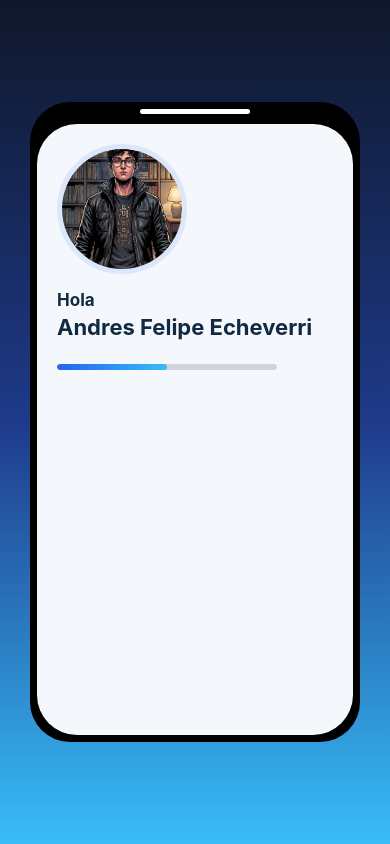
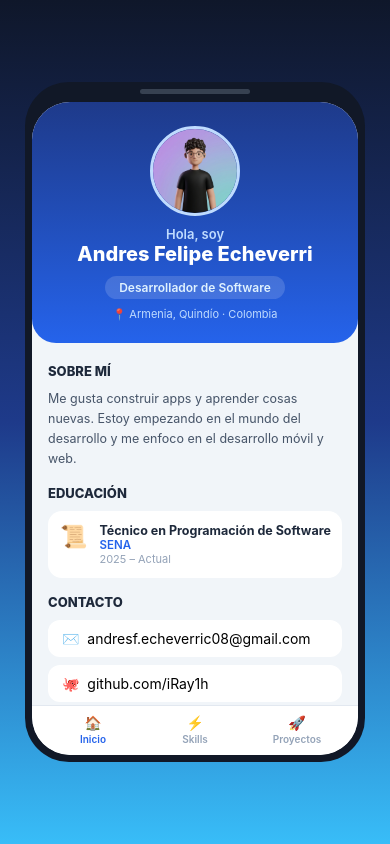
Before and after one commit to erozog125/portfolio-react-native, a React Native app: screen / in a window 390 px wide. Built offline with nearby package versions, Linux system fonts and the light colour scheme.

Commit message:
feat: portfolio completo

```diff
--- a/App.js
+++ b/App.js
@@ -1,33 +1,170 @@
 import { StatusBar } from 'expo-status-bar';
 import { StyleSheet, Text, View, Image, ScrollView, Pressable } from 'react-native';
 import { LinearGradient } from 'expo-linear-gradient';
+import { useState } from 'react';
 
 export default function App() {
+  const [tab, setTab] = useState('inicio');
+
   return (
-    <LinearGradient
-      colors={['#0f172a', '#1e3a8a', '#38bdf8']}
-      style={styles.appBackground}
-    >
+    <LinearGradient colors={['#0f172a', '#1e3a8a', '#38bdf8']} style={styles.appBackground}>
+      <StatusBar style="light" />
       <View style={styles.phone}>
         <View style={styles.notch} />
         <View style={styles.screen}>
           <ScrollView contentContainerStyle={styles.content} showsVerticalScrollIndicator={false}>
 
-              <Image source={require('./assets/portfolio.jpeg')} style={styles.logo} />
-              <Text style={styles.hola}>Hola</Text>
-              <Text style={styles.name}>Andres Felipe Echeverri</Text>
-              <View style={styles.progressBarBackground}>
+            {tab === 'inicio' && (
+              <>
+                <LinearGradient colors={['#1e3a8a', '#2563eb']} style={styles.hero}>
+                  <Image source={require('./assets/yo.png')} style={styles.avatar} />
+                  <Text style={styles.hola}>Hola, soy</Text>
+                  <Text style={styles.nombre}>Andres Felipe Echeverri</Text>
+                  <View style={styles.badge}>
+                    <Text style={styles.badgeText}>Desarrollador de Software</Text>
+                  </View>
+                  <Text style={styles.ubicacion}>📍 Armenia, Quindío · Colombia</Text>
+                </LinearGradient>
 
-              <LinearGradient
-                colors={['#2563eb', '#38bdf8']}
-                style={styles.progressBarFill}
-                start={{ x: 0, y: 0 }}
-                end={{ x: 1, y: 0 }}
-              />
+                <View style={styles.section}>
+                  <Text style={styles.sectionTitle}>Sobre mí</Text>
+                  <Text style={styles.parrafo}>
+                    Me gusta construir apps y aprender cosas nuevas. Estoy empezando en el mundo del desarrollo
+                    y me enfoco en el desarrollo móvil y web.
+                  </Text>
                 </View>
 
+                <View style={styles.section}>
+                  <Text style={styles.sectionTitle}>Educación</Text>
+                  <View style={styles.eduCard}>
+                    <Text style={styles.eduIcon}>📜</Text>
+                    <View>
+                      <Text style={styles.eduTitulo}>Técnico en Programación de Software</Text>
+                      <Text style={styles.eduInst}>SENA</Text>
+                      <Text style={styles.eduPeriodo}>2025 – Actual</Text>
+                    </View>
+                  </View>
+                </View>
+
+                <View style={styles.section}>
+                  <Text style={styles.sectionTitle}>Contacto</Text>
+                  <View style={styles.contactRow}>
+                    <Text>✉️  andresf.echeverric08@gmail.com</Text>
+                  </View>
+                  <View style={styles.contactRow}>
+                    <Text>🐙  github.com/iRay1h</Text>
+                  </View>
+                </View>
+              </>
+            )}
+
+            {tab === 'skills' && (
+              <>
+                <View style={styles.tabTop}>
+                  <Text style={styles.tabTopTitle}>⚡ Skills</Text>
+                </View>
+
+                <View style={styles.section}>
+                  <Text style={styles.sectionTitle}>Lenguajes</Text>
+
+                  <Text style={styles.skillLabel}>JavaScript  90%</Text>
+                  <View style={styles.barBg}>
+                    <LinearGradient colors={['#facc15', '#f59e0b']} style={[styles.barFill, { width: '90%' }]} start={{ x: 0, y: 0 }} end={{ x: 1, y: 0 }} />
+                  </View>
+
+                  <Text style={styles.skillLabel}>Python  70%</Text>
+                  <View style={styles.barBg}>
+                    <LinearGradient colors={['#a78bfa', '#7c3aed']} style={[styles.barFill, { width: '70%' }]} start={{ x: 0, y: 0 }} end={{ x: 1, y: 0 }} />
+                  </View>
+
+                  <Text style={styles.skillLabel}>SQL  75%</Text>
+                  <View style={styles.barBg}>
+                    <LinearGradient colors={['#f87171', '#dc2626']} style={[styles.barFill, { width: '75%' }]} start={{ x: 0, y: 0 }} end={{ x: 1, y: 0 }} />
+                  </View>
+                </View>
+
+                <View style={styles.section}>
+                  <Text style={styles.sectionTitle}>Frameworks</Text>
+
+                  <Text style={styles.skillLabel}>React Native  85%</Text>
+                  <View style={styles.barBg}>
+                    <LinearGradient colors={['#38bdf8', '#0ea5e9']} style={[styles.barFill, { width: '85%' }]} start={{ x: 0, y: 0 }} end={{ x: 1, y: 0 }} />
+                  </View>
+
+                  <Text style={styles.skillLabel}>React.js  80%</Text>
+                  <View style={styles.barBg}>
+                    <LinearGradient colors={['#34d399', '#10b981']} style={[styles.barFill, { width: '80%' }]} start={{ x: 0, y: 0 }} end={{ x: 1, y: 0 }} />
+                  </View>
+
+                  <Text style={styles.skillLabel}>Node.js  65%</Text>
+                  <View style={styles.barBg}>
+                    <LinearGradient colors={['#6ee7b7', '#059669']} style={[styles.barFill, { width: '65%' }]} start={{ x: 0, y: 0 }} end={{ x: 1, y: 0 }} />
+                  </View>
+                </View>
+
+                <View style={styles.section}>
+                  <Text style={styles.sectionTitle}>Herramientas</Text>
+                  <View style={styles.chipGrid}>
+                    <View style={styles.chip}><Text>💻 VS Code</Text></View>
+                    <View style={styles.chip}><Text>🎨 Figma</Text></View>
+                    <View style={styles.chip}><Text>🔀 Git & GitHub</Text></View>
+                    <View style={styles.chip}><Text>📡 Postman</Text></View>
+                    <View style={styles.chip}><Text>📓 Notion</Text></View>
+                  </View>
+                </View>
+              </>
+            )}
+
+            {tab === 'proyectos' && (
+              <>
+                <View style={styles.tabTop}>
+                  <Text style={styles.tabTopTitle}>🚀 Proyectos</Text>
+                </View>
+
+                <View style={styles.section}>
+                  <LinearGradient colors={['#1e3a8a', '#2563eb']} style={styles.projectCard}>
+                    <Text style={styles.projectName}>App de Finanzas Personales</Text>
+                    <Text style={styles.projectDesc}>App móvil para gestión de gastos e ingresos con gráficas.</Text>
+                    <View style={styles.techBadge}>
+                      <Text style={styles.techText}>React Native</Text>
+                    </View>
+                  </LinearGradient>
+
+                  <LinearGradient colors={['#064e3b', '#059669']} style={styles.projectCard}>
+                    <Text style={styles.projectName}>Portfolio Web</Text>
+                    <Text style={styles.projectDesc}>Sitio web personal con secciones interactivas.</Text>
+                    <View style={styles.techBadge}>
+                      <Text style={styles.techText}>React.js · CSS</Text>
+                    </View>
+                  </LinearGradient>
+
+                  <LinearGradient colors={['#4c1d95', '#7c3aed']} style={styles.projectCard}>
+                    <Text style={styles.projectName}>API REST – Inventario</Text>
+                    <Text style={styles.projectDesc}>Backend para sistema de inventario con autenticación JWT.</Text>
+                    <View style={styles.techBadge}>
+                      <Text style={styles.techText}>Node.js · Express · SQL</Text>
+                    </View>
+                  </LinearGradient>
+                </View>
+              </>
+            )}
 
           </ScrollView>
+
+          <View style={styles.tabBar}>
+            <Pressable style={styles.tabItem} onPress={() => setTab('inicio')}>
+              <Text>🏠</Text>
+              <Text style={[styles.tabLabel, tab === 'inicio' && { color: '#2563eb' }]}>Inicio</Text>
+            </Pressable>
+            <Pressable style={styles.tabItem} onPress={() => setTab('skills')}>
+              <Text>⚡</Text>
+              <Text style={[styles.tabLabel, tab === 'skills' && { color: '#2563eb' }]}>Skills</Text>
+            </Pressable>
+            <Pressable style={styles.tabItem} onPress={() => setTab('proyectos')}>
+              <Text>🚀</Text>
+              <Text style={[styles.tabLabel, tab === 'proyectos' && { color: '#2563eb' }]}>Proyectos</Text>
+            </Pressable>
+          </View>
         </View>
       </View>
     </LinearGradient>
@@ -41,73 +178,211 @@ const styles = StyleSheet.create({
     justifyContent: 'center',
   },
   phone: {
-    width: 330,
-    height: 640,
-    backgroundColor: '#000000',
-    borderRadius: 40,
+    width: 340,
+    height: 680,
+    backgroundColor: '#111827',
+    borderRadius: 44,
     padding: 7,
     alignItems: 'center',
   },
   notch: {
     width: 110,
     height: 5,
-    backgroundColor: '#ffffff',
+    backgroundColor: '#374151',
     borderRadius: 5,
-    marginBottom: 10,
+    marginBottom: 8,
   },
   screen: {
     flex: 1,
     width: '100%',
-    backgroundColor: '#f4f7fb',
-    borderRadius: 40,
-    padding: 20,
+    backgroundColor: '#f1f5f9',
+    borderRadius: 38,
+    overflow: 'hidden',
   },
   content: {
-    display: 'flex',
-    alignItems: 'flex-start',
-    paddingBottom: 24,
+    paddingBottom: 16,
   },
-
-  logo: {
-    width: 130,
-    height: 130,
-    resizeMode: 'cover',
-    borderRadius: 100,
-    borderWidth: 5,
-    borderColor: '#dbe7fb',
-    marginBottom: 16,
-  },
-
-  hola: {
-    color: '#102a43',
-    fontSize: 17,
-    fontWeight: '700',
+  hero: {
+    alignItems: 'center',
+    paddingTop: 24,
+    paddingBottom: 22,
+    paddingHorizontal: 20,
+    borderBottomLeftRadius: 24,
+    borderBottomRightRadius: 24,
     marginBottom: 4,
   },
-
-  name: {
-    color: '#102a43',
+  avatar: {
+    width: 90,
+    height: 90,
+    borderRadius: 45,
+    borderWidth: 3,
+    borderColor: '#bfdbfe',
+    marginBottom: 10,
+    resizeMode: 'cover',
+  },
+  hola: {
+    color: '#bfdbfe',
+    fontSize: 13,
+    fontWeight: '600',
+  },
+  nombre: {
+    color: '#ffffff',
+    fontSize: 20,
+    fontWeight: '800',
+    marginBottom: 10,
+  },
+  badge: {
+    backgroundColor: 'rgba(255,255,255,0.15)',
+    paddingHorizontal: 14,
+    paddingVertical: 4,
+    borderRadius: 20,
+    marginBottom: 8,
+  },
+  badgeText: {
+    color: '#e0f2fe',
+    fontSize: 12,
+    fontWeight: '600',
+  },
+  ubicacion: {
+    color: '#bfdbfe',
+    fontSize: 11,
+  },
+  section: {
+    marginHorizontal: 16,
+    marginTop: 16,
+  },
+  sectionTitle: {
+    fontSize: 13,
+    fontWeight: '800',
+    color: '#1e293b',
+    marginBottom: 10,
+    textTransform: 'uppercase',
+  },
+  parrafo: {
+    fontSize: 12.5,
+    color: '#475569',
+    lineHeight: 20,
+  },
+  eduCard: {
+    flexDirection: 'row',
+    backgroundColor: '#ffffff',
+    borderRadius: 14,
+    padding: 12,
+    alignItems: 'flex-start',
+  },
+  eduIcon: {
     fontSize: 22,
+    marginRight: 12,
+  },
+  eduTitulo: {
+    fontSize: 12.5,
     fontWeight: '700',
-    marginBottom: 4,
+    color: '#1e293b',
   },
-
-
-  progressBarBackground: {
-  width: 220,
-  height: 6,
-  backgroundColor: '#d1d5db',
+  eduInst: {
+    fontSize: 11.5,
+    color: '#2563eb',
+    fontWeight: '600',
+  },
+  eduPeriodo: {
+    fontSize: 11,
+    color: '#94a3b8',
+  },
+  contactRow: {
+    backgroundColor: '#ffffff',
+    borderRadius: 12,
+    paddingHorizontal: 14,
+    paddingVertical: 10,
+    marginBottom: 8,
+  },
+  tabTop: {
+    backgroundColor: '#1e293b',
+    alignItems: 'center',
+    paddingVertical: 18,
+  },
+  tabTopTitle: {
+    color: '#ffffff',
+    fontSize: 18,
+    fontWeight: '800',
+  },
+  skillLabel: {
+    fontSize: 12,
+    fontWeight: '700',
+    color: '#1e293b',
+    marginBottom: 5,
+    marginTop: 10,
+  },
+  barBg: {
+    height: 7,
+    backgroundColor: '#e2e8f0',
     borderRadius: 10,
-  marginTop: 20,
     overflow: 'hidden',
   },
-
-progressBarFill: {
-  width: '50%',
+  barFill: {
     height: '100%',
     borderRadius: 10,
   },
-
-
-
+  chipGrid: {
+    flexDirection: 'row',
+    flexWrap: 'wrap',
+    gap: 7,
+  },
+  chip: {
+    backgroundColor: '#ffffff',
+    borderRadius: 20,
+    paddingHorizontal: 10,
+    paddingVertical: 5,
+    borderWidth: 1,
+    borderColor: '#e2e8f0',
+  },
+  projectCard: {
+    borderRadius: 16,
+    padding: 16,
+    marginBottom: 12,
+  },
+  projectName: {
+    color: '#ffffff',
+    fontSize: 13.5,
+    fontWeight: '800',
+    marginBottom: 5,
+  },
+  projectDesc: {
+    color: 'rgba(255,255,255,0.8)',
+    fontSize: 11.5,
+    lineHeight: 17,
+    marginBottom: 10,
+  },
+  techBadge: {
+    alignSelf: 'flex-start',
+    backgroundColor: 'rgba(255,255,255,0.18)',
+    paddingHorizontal: 10,
+    paddingVertical: 3,
+    borderRadius: 12,
+  },
+  techText: {
+    color: '#e0f2fe',
+    fontSize: 10.5,
+    fontWeight: '700',
+  },
+  tabBar: {
+    flexDirection: 'row',
+    backgroundColor: '#ffffff',
+    borderTopWidth: 1,
+    borderTopColor: '#e2e8f0',
+    paddingTop: 8,
+    paddingBottom: 10,
+    paddingHorizontal: 10,
+    borderBottomLeftRadius: 38,
+    borderBottomRightRadius: 38,
+  },
+  tabItem: {
+    flex: 1,
+    alignItems: 'center',
+  },
+  tabLabel: {
+    fontSize: 10,
+    color: '#94a3b8',
+    fontWeight: '600',
+    marginTop: 2,
+  },
 });
```
Also changed, not shown: assets/portfolio.jpeg (deleted), assets/yo.png (added). Lines whose indentation alone changed are shown as unchanged.
